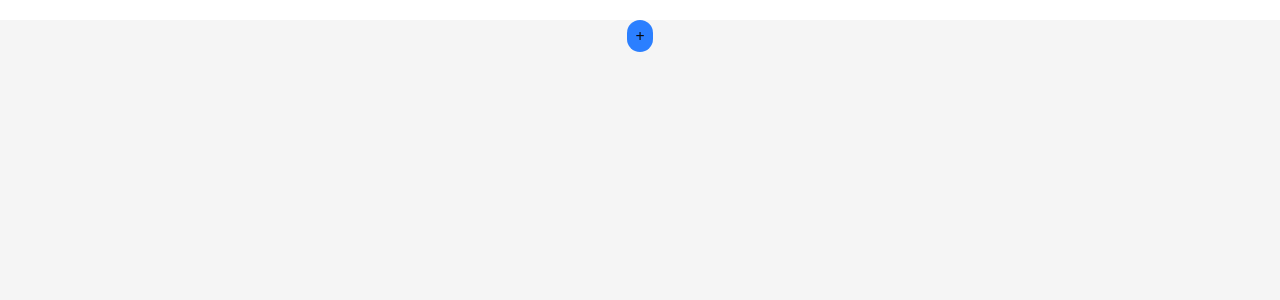
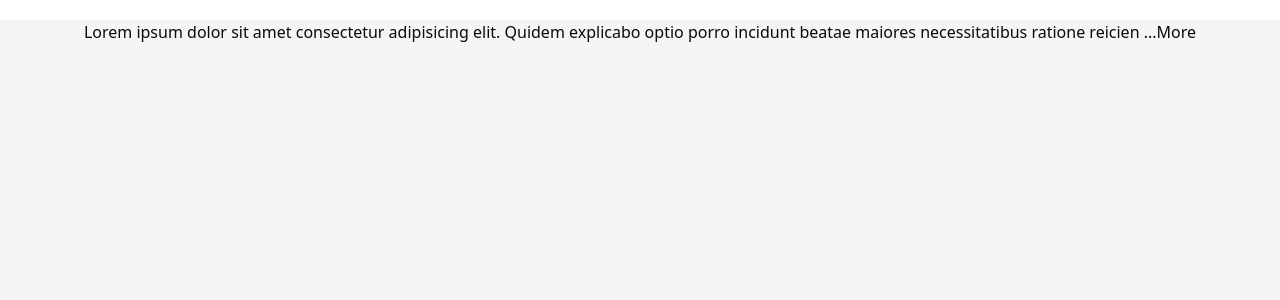
Before and after one commit to hassen396/typescript-react, a React (Vite) app: page / in a window 1280 px wide. Shown: the top 300 px of the page. Built offline with nearby package versions, Linux system fonts and the light colour scheme.

Commit message:
feat(ui): added expandable text componenet

```diff
--- a/src/App.tsx
+++ b/src/App.tsx
@@ -1,28 +1,22 @@
-import { useState } from "react";
+import ExpandableText from "./Components/ExpandableText";
 
 function App() {
-  const [cart, setCart] = useState({
-    discount: 0.1,
-    items: [
-      { id: 1, title: "Product 1", quantity: 1 },
-      { id: 2, title: "Product 2", quantity: 1 },
-    ],
-  });
-  function handleClick(id: number) {
-    setCart({
-      ...cart,
-      items: cart.items.map((item) =>
-        item.id === id ? {...item, quantity: item.quantity++} : item
-      ),
-    });
-  }
   return (
     <div className="flex flex-col w-full min-h-screen items-center mt-5 bg-secondary">
-      <button
-        className="bg-blue-500 rounded-xl px-2 py-1 active:scale-95"
-        onClick={() => handleClick(1)}>
-        +
-      </button>
+      <ExpandableText maxChars={140}>
+        Lorem ipsum dolor sit amet consectetur adipisicing elit. Quidem
+        explicabo optio porro incidunt beatae maiores necessitatibus ratione
+        reiciendis temporibus quasi. Recusandae quae necessitatibus aut. Aut
+        cumque porro molestias repellendus velit iusto fugiat atque ducimus
+        perspiciatis odit vel, quam facere, doloremque itaque, voluptate neque
+        nesciunt quos tempora sunt repudiandae. Nesciunt, modi. Nihil, accusamus
+        minima laborum animi vitae neque cupiditate at distinctio possimus,
+        beatae sapiente tenetur sint quaerat velit dolores sequi fugiat
+        inventore ea recusandae quis libero, architecto voluptates consectetur
+        eos. Impedit, dolorem, quasi perferendis asperiores numquam nobis
+        voluptatibus at quos repellat in quis aut. Cupiditate ad expedita vero
+        sed doloremque impedit!
+      </ExpandableText>
     </div>
   );
 }
--- /dev/null
+++ b/src/Components/ExpandableText.tsx
@@ -0,0 +1,20 @@
+import { useState } from "react";
+
+interface props {
+    children: string;
+    maxChars?: number;
+}
+
+const ExpandableText = ({children, maxChars= 100}: props) => {
+    const [isExpanded, setExpanded] = useState(false);
+    if(children.length < maxChars) return <p>{children}</p>
+    const text = isExpanded? children : children.substring(0, maxChars);
+    return (
+            <p>{text} ...
+            <button onClick={()=> setExpanded(!isExpanded)}>{isExpanded? 'Less': 'More'}</button>
+            </p>
+
+         );
+}
+
+export default ExpandableText;
```
